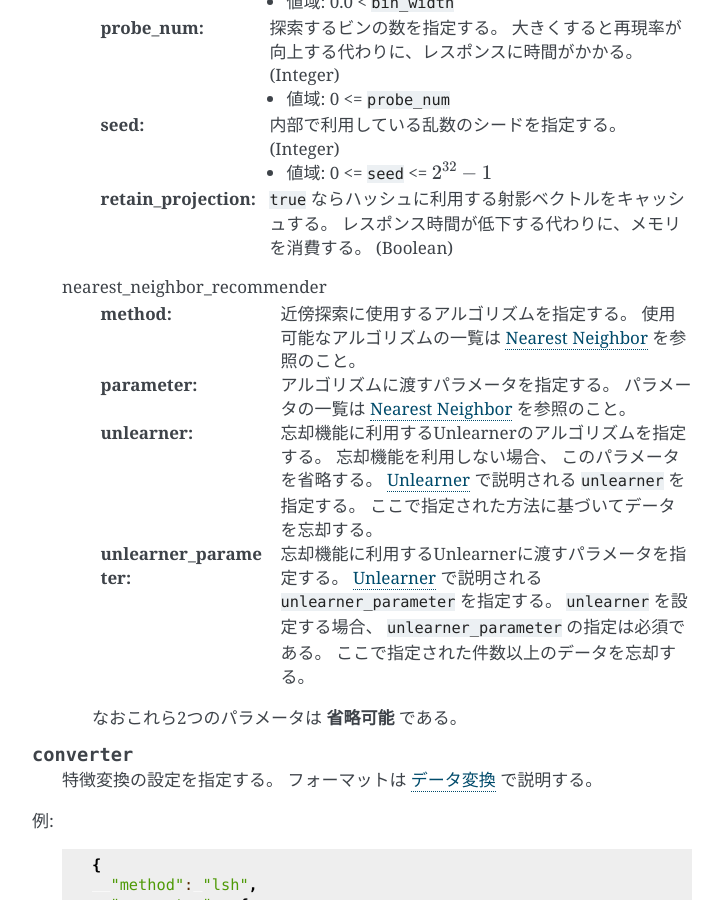
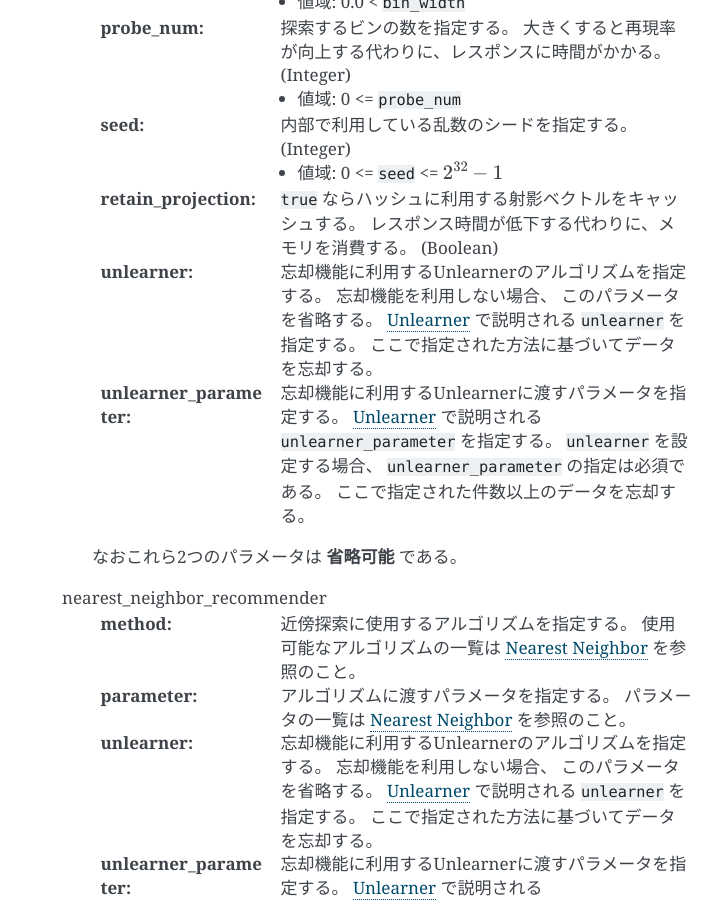
Before and after one commit to jubatus/website, a Sphinx documentation site: the page built from source/ja/api_recommender.rst, in a window 1280 px wide and 900 px high, scrolled down 2331 px. Shown: the whole window, without its empty margins (388-1111 px from the left). Built offline with Sphinx 7.4.7, drawn with Linux system fonts in a browser that asks for light colours; the version number could not be read and is left out.

Commit message:
Add unlearner to euclid_lsh

```diff
--- a/source/ja/api_recommender.rst
+++ b/source/ja/api_recommender.rst
@@ -133,6 +133,20 @@ JSON の各フィールドは以下のとおりである。
         ``true`` ならハッシュに利用する射影ベクトルをキャッシュする。
         レスポンス時間が低下する代わりに、メモリを消費する。
         (Boolean)
+
+     :unlearner:
+        忘却機能に利用するUnlearnerのアルゴリズムを指定する。
+        忘却機能を利用しない場合、 このパラメータを省略する。
+        :doc:`api_unlearner` で説明される ``unlearner`` を指定する。
+        ここで指定された方法に基づいてデータを忘却する。
+
+     :unlearner_parameter:
+        忘却機能に利用するUnlearnerに渡すパラメータを指定する。
+        :doc:`api_unlearner` で説明される ``unlearner_parameter`` を指定する。
+        ``unlearner`` を設定する場合、 ``unlearner_parameter`` の指定は必須である。
+        ここで指定された件数以上のデータを忘却する。
+
+     なおこれら2つのパラメータは **省略可能** である。
 
    nearest_neighbor_recommender
      :method:
```
Also changed, not shown: source/en/api_recommender.rst (+14 -0 lines).
